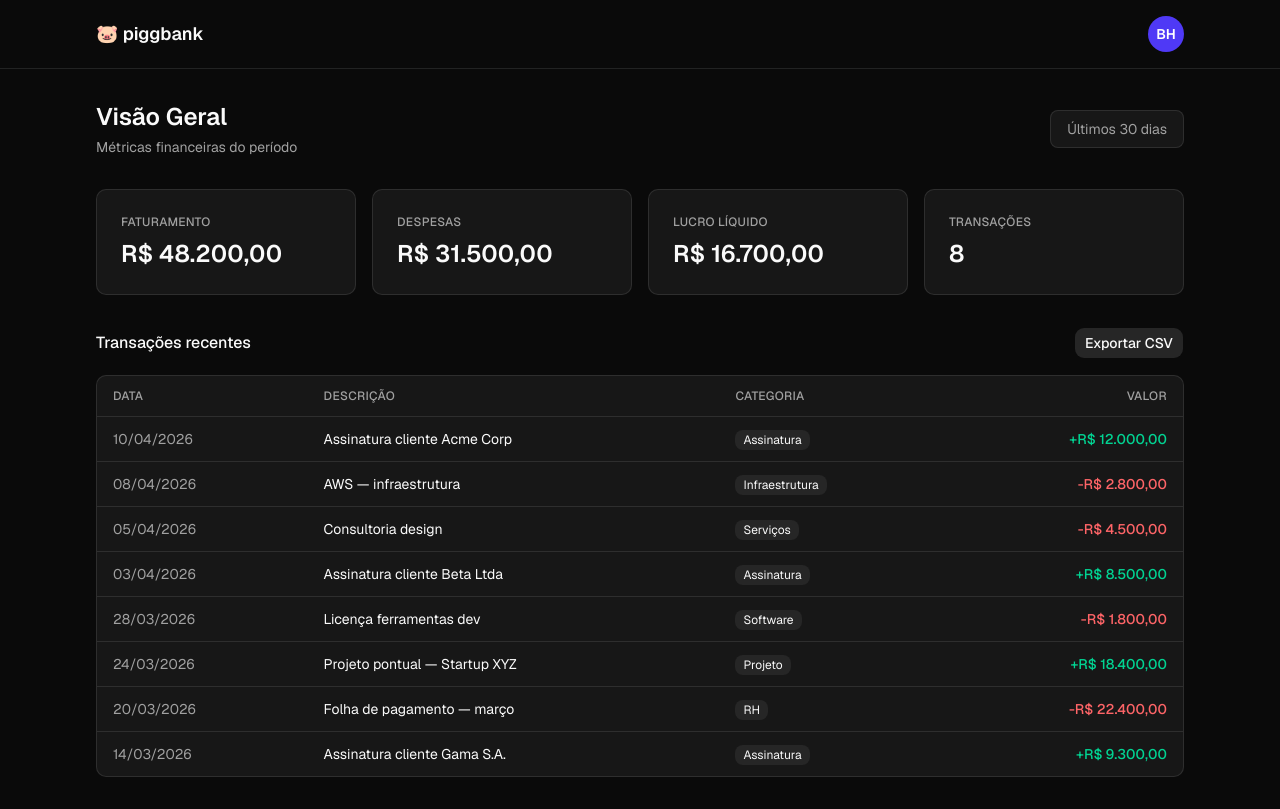
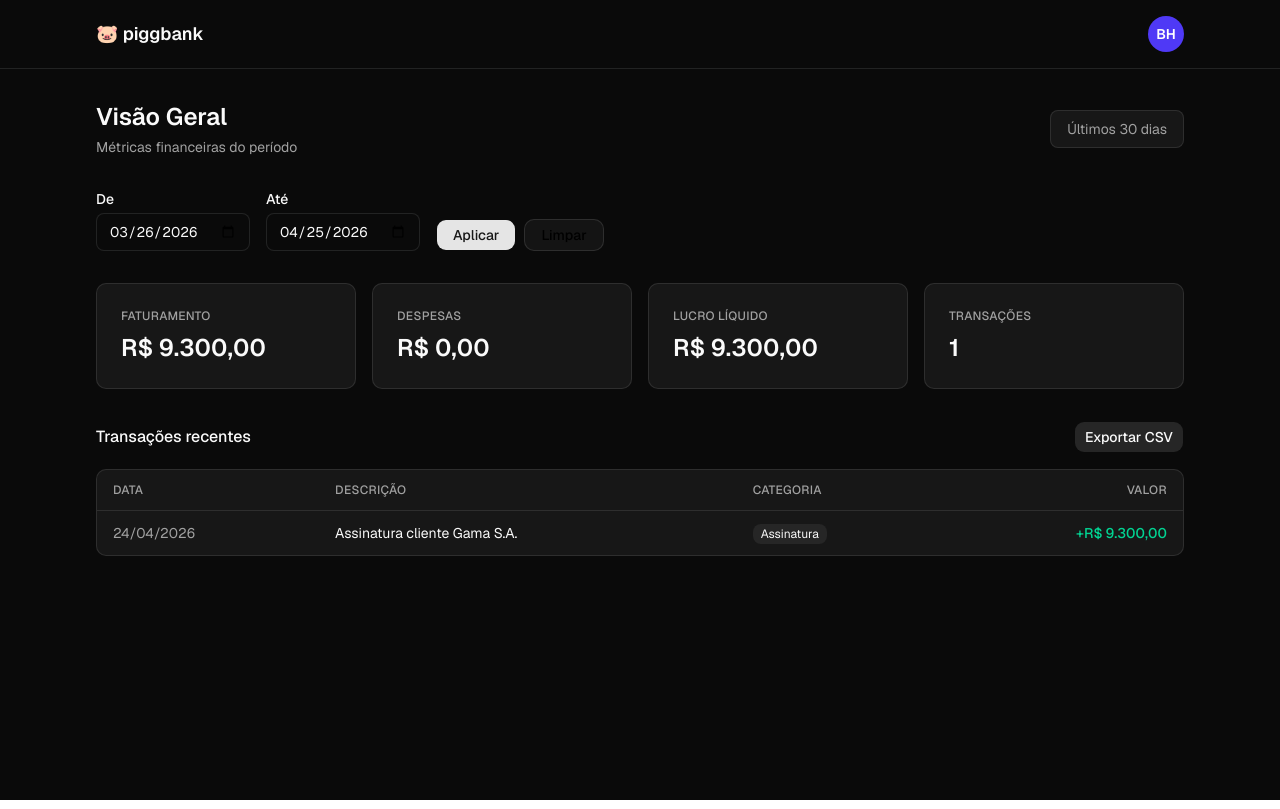
Before and after one commit to xpeer-io/quest1-piggbank, a Next.js app: page /dashboard in a window 1280 px wide. Built offline with nearby package versions, Linux system fonts and the light colour scheme.

Commit message:
feat: add date range filter and reviews

```diff
--- a/src/app/dashboard/page.tsx
+++ b/src/app/dashboard/page.tsx
@@ -1,11 +1,39 @@
 import { MetricsCard } from "@/components/dashboard/MetricsCard";
 import { TransactionsTable } from "@/components/dashboard/TransactionsTable";
 import { CsvExportButton } from "@/components/dashboard/CsvExportButton";
+import { DateRangeFilter } from "@/components/dashboard/DateRangeFilter";
 import { getMetrics, getTransactions } from "@/lib/api";
-import { getDefaultDateRange } from "@/lib/date";
+import { getDefaultDateRange, formatUrlDate } from "@/lib/date";
+import { parse } from "date-fns";
 
-export default async function DashboardPage() {
-  const filters = { dateRange: getDefaultDateRange() };
+type DashboardPageProps = {
+  searchParams: Promise<{ from?: string; to?: string }>;
+};
+
+export default async function DashboardPage({
+  searchParams,
+}: DashboardPageProps) {
+  const params = await searchParams;
+  const defaultRange = getDefaultDateRange();
+
+  let from = defaultRange.from;
+  let to = defaultRange.to;
+  let displayLabel = "Últimos 30 dias";
+
+  // Parse query params if provided
+  if (params.from && params.to) {
+    const parsedFrom = parse(params.from, "yyyy-MM-dd", new Date());
+    const parsedTo = parse(params.to, "yyyy-MM-dd", new Date());
+
+    // Validate parsed dates
+    if (!isNaN(parsedFrom.getTime()) && !isNaN(parsedTo.getTime())) {
+      from = parsedFrom;
+      to = parsedTo;
+      displayLabel = `${params.from} a ${params.to}`;
+    }
+  }
+
+  const filters = { dateRange: { from, to } };
 
   const [metrics, transactions] = await Promise.all([
     getMetrics(filters),
@@ -40,9 +68,14 @@ export default async function DashboardPage() {
 
           {/* TODO: substituir pelo DateRangeFilter — piggbank-142 */}
           <div className="rounded-md border border-border bg-card px-4 py-2 text-sm text-muted-foreground">
-            Últimos 30 dias
+            {displayLabel}
           </div>
         </div>
+
+        <DateRangeFilter
+          defaultFrom={formatUrlDate(from)}
+          defaultTo={formatUrlDate(to)}
+        />
 
         <div className="grid grid-cols-4 gap-4">
           {metrics.map((metric) => (
@@ -52,9 +85,11 @@ export default async function DashboardPage() {
 
         <div>
           <div className="mb-4 flex items-center justify-between gap-4">
-            <h2 className="text-base font-medium text-foreground">
-              Transações recentes
-            </h2>
+            <div>
+              <h2 className="text-base font-medium text-foreground">
+                Transações recentes
+              </h2>
+            </div>
 
             <CsvExportButton transactions={transactions} />
           </div>
--- /dev/null
+++ b/src/components/dashboard/DateRangeFilter.tsx
@@ -0,0 +1,115 @@
+"use client";
+
+import { useRouter, useSearchParams } from "next/navigation";
+import { useState } from "react";
+import { Button } from "@/components/ui/button";
+import {
+  formatUrlDate,
+  isValidDateRange,
+  exceedsMaxRange,
+  isDateInFuture,
+} from "@/lib/date";
+import { parse } from "date-fns";
+
+type DateRangeFilterProps = {
+  defaultFrom: string;
+  defaultTo: string;
+};
+
+export function DateRangeFilter({
+  defaultFrom,
+  defaultTo,
+}: DateRangeFilterProps) {
+  const router = useRouter();
+  const searchParams = useSearchParams();
+
+  const [from, setFrom] = useState(defaultFrom);
+  const [to, setTo] = useState(defaultTo);
+  const [error, setError] = useState<string | null>(null);
+
+  const handleApply = () => {
+    setError(null);
+
+    // Parse dates
+    const fromDate = parse(from, "yyyy-MM-dd", new Date());
+    const toDate = parse(to, "yyyy-MM-dd", new Date());
+
+    // Validation
+    if (!isValidDateRange({ from: fromDate, to: toDate })) {
+      setError("Data início deve ser anterior à data fim.");
+      return;
+    }
+
+    if (exceedsMaxRange({ from: fromDate, to: toDate })) {
+      setError("Intervalo máximo permitido é de 12 meses.");
+      return;
+    }
+
+    if (isDateInFuture(toDate)) {
+      setError("Data fim não pode ser no futuro.");
+      return;
+    }
+
+    // Apply filter via query params
+    const params = new URLSearchParams(searchParams);
+    params.set("from", from);
+    params.set("to", to);
+    router.push(`?${params.toString()}`);
+  };
+
+  const handleClear = () => {
+    router.push("/dashboard");
+    setError(null);
+  };
+
+  return (
+    <div className="space-y-3">
+      <div className="flex gap-4">
+        <div className="flex flex-col gap-1">
+          <label htmlFor="from" className="text-sm font-medium text-foreground">
+            De
+          </label>
+          <input
+            id="from"
+            type="date"
+            value={from}
+            onChange={(e) => setFrom(e.target.value)}
+            className="rounded-md border border-border bg-background px-3 py-2 text-sm text-foreground"
+          />
+        </div>
+
+        <div className="flex flex-col gap-1">
+          <label htmlFor="to" className="text-sm font-medium text-foreground">
+            Até
+          </label>
+          <input
+            id="to"
+            type="date"
+            value={to}
+            onChange={(e) => setTo(e.target.value)}
+            className="rounded-md border border-border bg-background px-3 py-2 text-sm text-foreground"
+          />
+        </div>
+
+        <div className="flex items-end gap-2">
+          <Button onClick={handleApply} className="px-4">
+            Aplicar
+          </Button>
+          <Button
+            onClick={handleClear}
+            variant="outline"
+            className="px-4"
+          >
+            Limpar
+          </Button>
+        </div>
+      </div>
+
+      {error && (
+        <div className="rounded-md border border-red-200 bg-red-50 px-3 py-2 text-sm text-red-700">
+          {error}
+        </div>
+      )}
+    </div>
+  );
+}
--- a/src/data/mock.ts
+++ b/src/data/mock.ts
@@ -6,7 +6,7 @@ export const mockTransactions: Transaction[] = [
     description: "Assinatura cliente Acme Corp",
     amount: 12000,
     type: "income",
-    date: new Date("2026-04-10"),
+    date: new Date("2026-05-20"),
     category: "Assinatura",
   },
   {
@@ -14,7 +14,7 @@ export const mockTransactions: Transaction[] = [
     description: "AWS — infraestrutura",
     amount: 2800,
     type: "expense",
-    date: new Date("2026-04-08"),
+    date: new Date("2026-05-18"),
     category: "Infraestrutura",
   },
   {
@@ -22,7 +22,7 @@ export const mockTransactions: Transaction[] = [
     description: "Consultoria design",
     amount: 4500,
     type: "expense",
-    date: new Date("2026-04-05"),
+    date: new Date("2026-05-15"),
     category: "Serviços",
   },
   {
@@ -30,7 +30,7 @@ export const mockTransactions: Transaction[] = [
     description: "Assinatura cliente Beta Ltda",
     amount: 8500,
     type: "income",
-    date: new Date("2026-04-03"),
+    date: new Date("2026-05-13"),
     category: "Assinatura",
   },
   {
@@ -38,7 +38,7 @@ export const mockTransactions: Transaction[] = [
     description: "Licença ferramentas dev",
     amount: 1800,
     type: "expense",
-    date: new Date("2026-03-28"),
+    date: new Date("2026-05-08"),
     category: "Software",
   },
   {
@@ -46,15 +46,15 @@ export const mockTransactions: Transaction[] = [
     description: "Projeto pontual — Startup XYZ",
     amount: 18400,
     type: "income",
-    date: new Date("2026-03-24"),
+    date: new Date("2026-05-04"),
     category: "Projeto",
   },
   {
     id: "7",
-    description: "Folha de pagamento — março",
+    description: "Folha de pagamento — maio",
     amount: 22400,
     type: "expense",
-    date: new Date("2026-03-20"),
+    date: new Date("2026-04-30"),
     category: "RH",
   },
   {
@@ -62,7 +62,7 @@ export const mockTransactions: Transaction[] = [
     description: "Assinatura cliente Gama S.A.",
     amount: 9300,
     type: "income",
-    date: new Date("2026-03-14"),
+    date: new Date("2026-04-24"),
     category: "Assinatura",
   },
 ];
--- a/src/lib/api.ts
+++ b/src/lib/api.ts
@@ -1,11 +1,24 @@
 import { mockTransactions } from "@/data/mock";
 import { computeMetrics } from "@/lib/metrics";
+import { isAfter, isBefore, startOfDay, endOfDay } from "date-fns";
 import type { DashboardFilters, MetricSummary, Transaction } from "@/types";
 
 export async function getTransactions(
-  _filters: DashboardFilters,
+  filters: DashboardFilters,
 ): Promise<Transaction[]> {
-  return mockTransactions;
+  const { from, to } = filters.dateRange;
+  const startDate = startOfDay(from);
+  const endDate = endOfDay(to);
+
+  return mockTransactions.filter((transaction) => {
+    const transactionDate = transaction.date;
+    return (
+      (isAfter(transactionDate, startDate) ||
+        transactionDate.getTime() === startDate.getTime()) &&
+      (isBefore(transactionDate, endDate) ||
+        transactionDate.getTime() === endDate.getTime())
+    );
+  });
 }
 
 export async function getMetrics(
--- a/vitest.config.ts
+++ b/vitest.config.ts
@@ -4,6 +4,7 @@ import path from "path";
 export default defineConfig({
   test: {
     environment: "jsdom",
+    setupFiles: ["./vitest.setup.ts"],
     coverage: {
       provider: "v8",
       include: ["src/lib/**", "src/components/dashboard/**"],
--- /dev/null
+++ b/vitest.setup.ts
@@ -0,0 +1 @@
+import "@testing-library/jest-dom/vitest";
```
Also changed, not shown: 6 other files (tests, documents, lock files or other folders).
